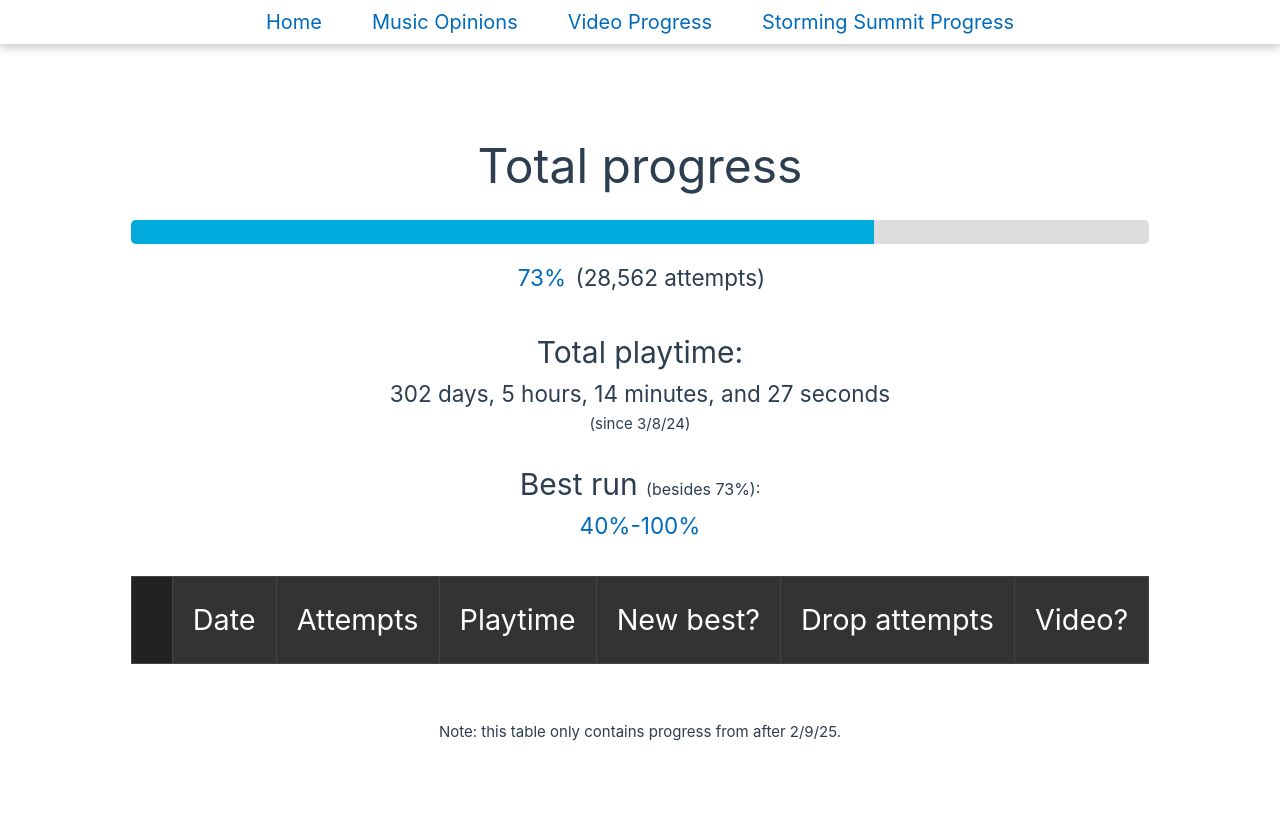
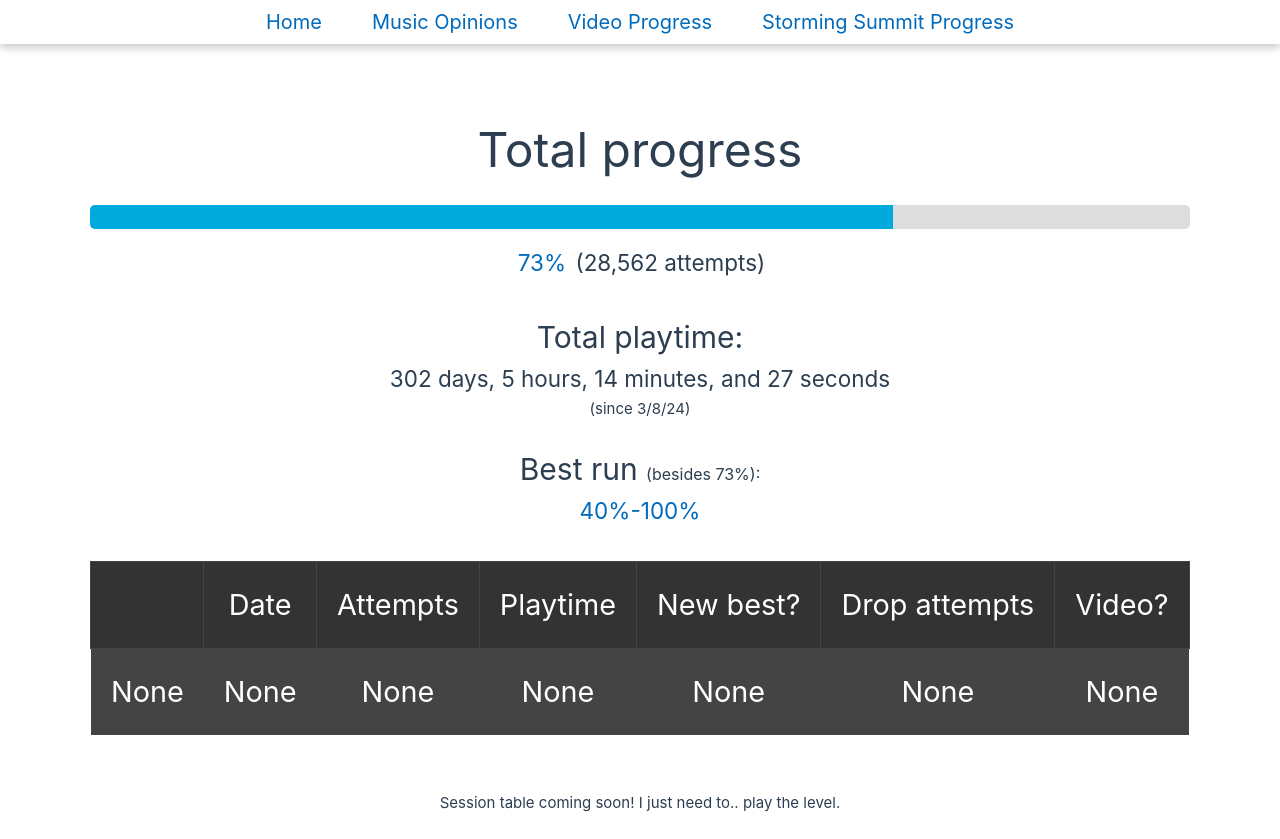
Before and after one commit to sphericle/sphericle, a Vue app: page /stormingsummit in a window 1280 px wide. Before the commit the page ends 800 px from the top, so only its background shows below. Built offline with nearby package versions, Linux system fonts and the light colour scheme.

Commit message:
temp data

```diff
--- a/src/views/SSProgressView.vue
+++ b/src/views/SSProgressView.vue
@@ -115,7 +115,7 @@
       <table>
         <thead>
           <tr>
-            <th class="grid-corner"></th>
+            <th :class="ssdata.length > 0 ? 'grid-corner' : ''"></th>
             <th>Date</th>
             <th>Attempts</th>
             <th>Playtime</th>
@@ -126,7 +126,10 @@
         </thead>
 
         <tbody>
-          <tr v-for="(entry, index) in ssdata" :key="index">
+          <tr v-if="ssdata.length == 0">
+            <td v-for="i in 7" :key="i">None</td>
+          </tr>
+          <tr v-else v-for="(entry, index) in ssdata" :key="index">
             <td>{{ index + 1 }}</td>
             <td>{{ entry.date }}</td>
             <td>{{ entry.attempts }}</td>
@@ -144,10 +147,11 @@
       <h2 v-if="ssdata.length > 5" @click="scrollToTop"><a>Jump to top</a></h2>
 
       <br />
-      <p class="grid-note">
+      <p class="grid-note" v-if="ssdata.length > 0">
         Note: this table only contains progress from after 2/9/25.
       </p>
-      <br />
+      <p v-else>Session table coming soon! I just need to.. play the level.</p>
+      <br>
     </div>
   </main>
 </template>
```
